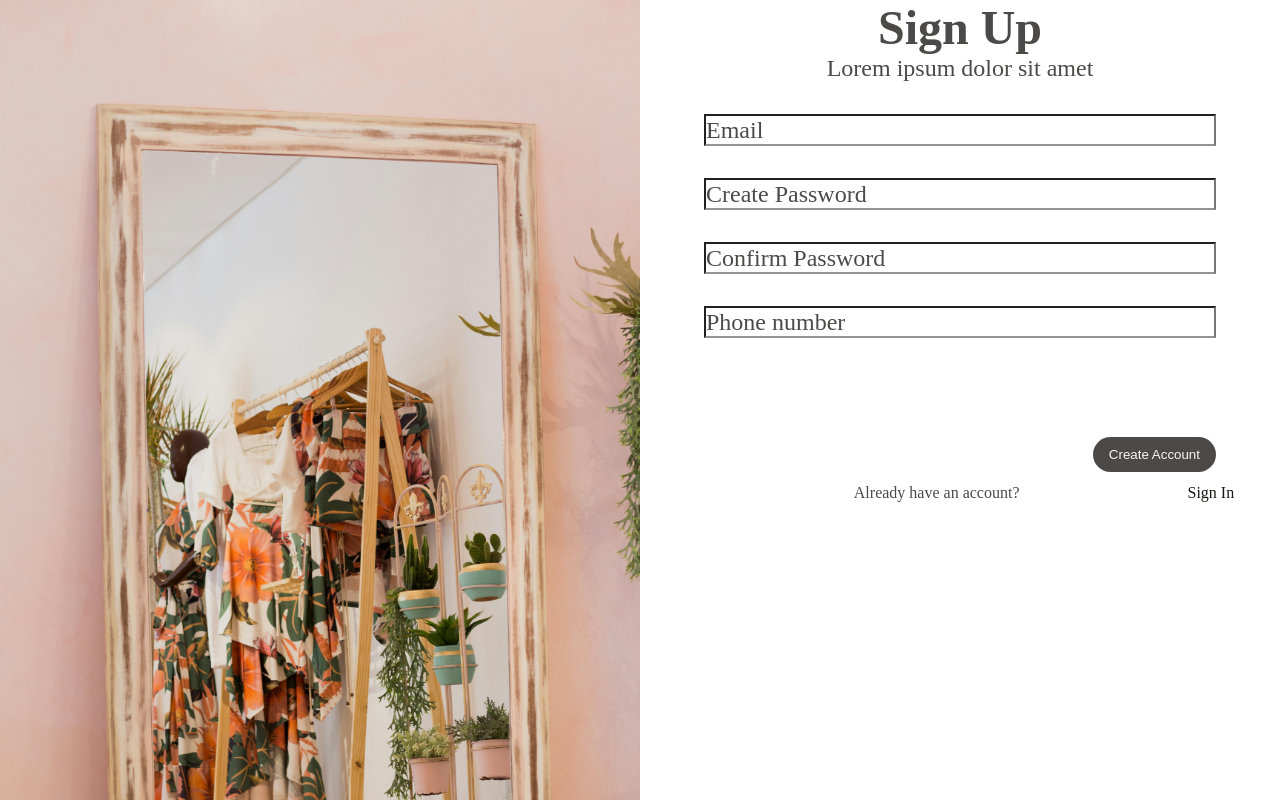
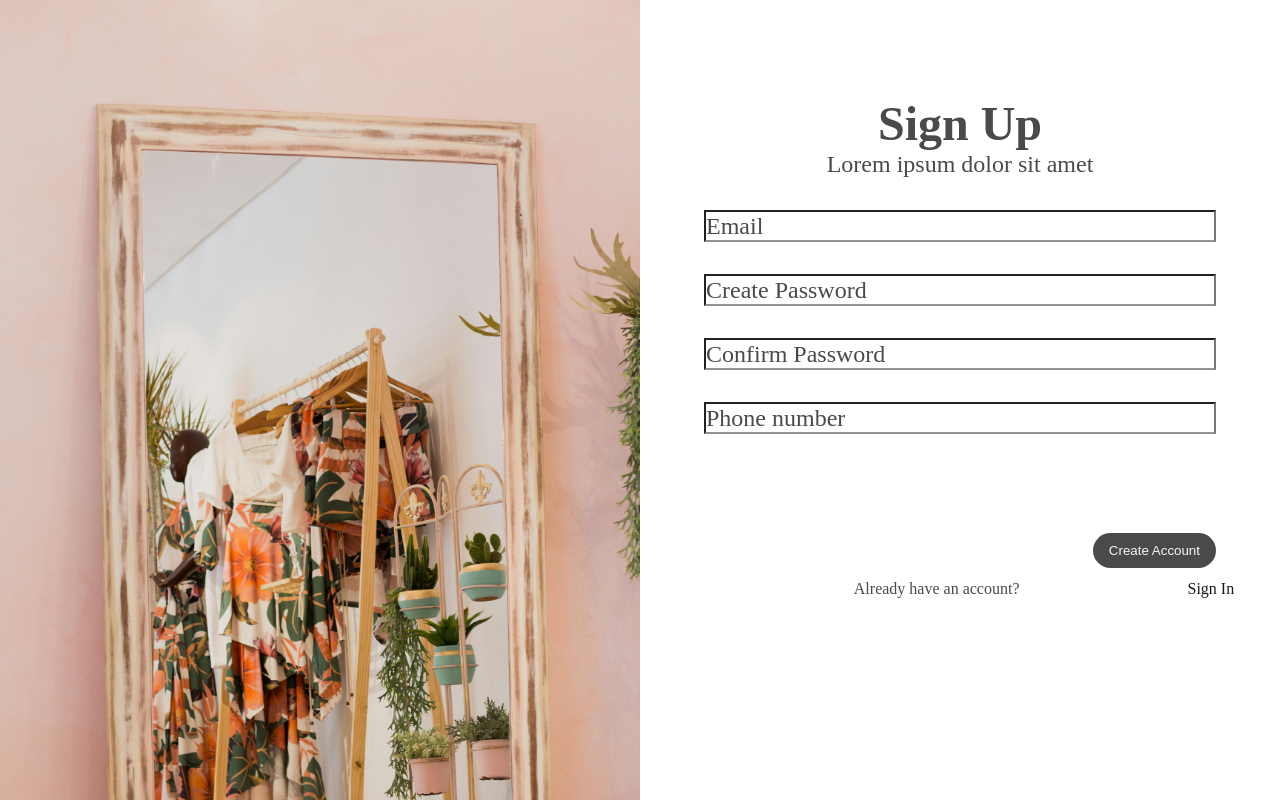
Before and after one commit to i252-hub/Basiq, a React (Vite) app in the folder my-shoppingcart/: page /signup in a window 1280 px wide. Shown: the top 800 px of the page. Built offline with nearby package versions, Linux system fonts and the light colour scheme; a web font is replaced by a local one.

Commit message:
style: inherit image container's width and height for image, changed inline position into flex

```diff
--- a/my-shoppingcart/src/styles/Signin.css
+++ b/my-shoppingcart/src/styles/Signin.css
@@ -9,9 +9,11 @@ body::-webkit-scrollbar {
     grid-template-columns: repeat(2, 1fr);
 }
 
-.imagecontainer{
-    background: blue;
-}
+
+
+
+
+
 
 
 
@@ -35,6 +37,7 @@ input{
 input:focus{
     font-size: 1.5em;
     font-family:  'Jomolhari', serif;
+    outline:none;
 
 }
 
@@ -96,7 +99,11 @@ top: 6rem;
 }
 
 
-
+.signcon{
+    width:100%;
+    position: relative;
+    top:6em;
+}
 .tosignup{
     width: 100%;
     display: flex;
```
